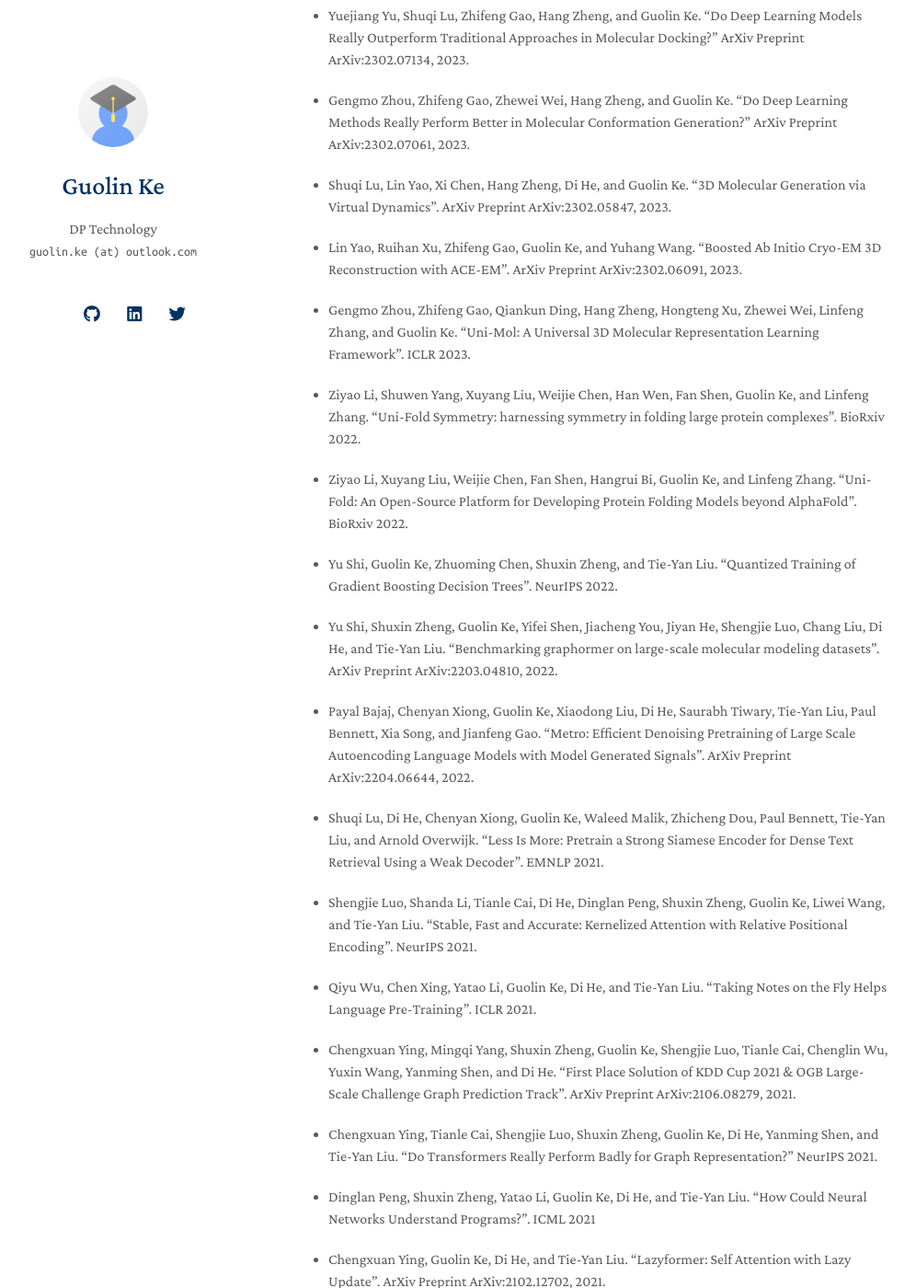
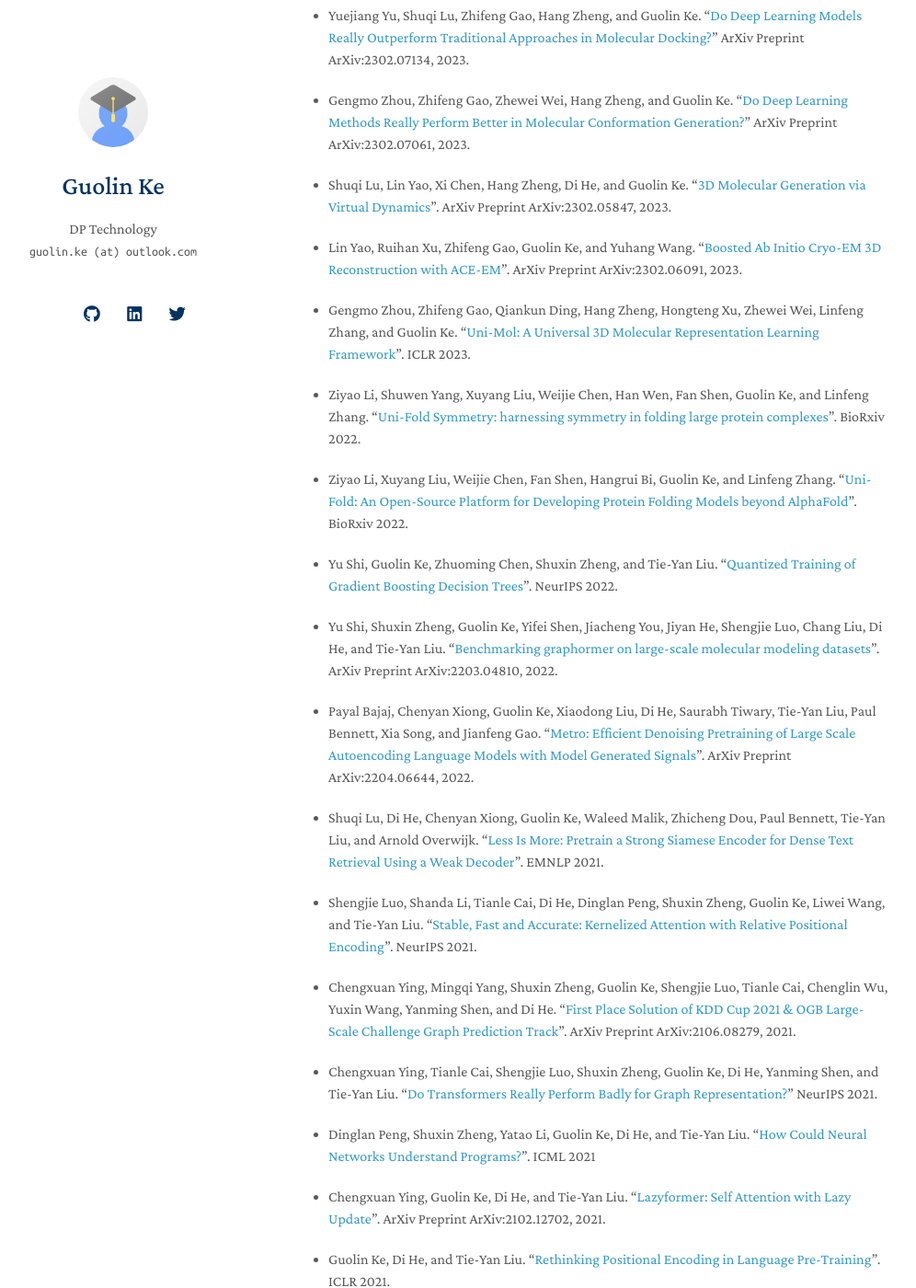
Before and after one commit to guolinke/guolinke.github.io, a Jekyll site: the page built from index.md, in a window 1280 px wide and 1400 px high, scrolled down 658 px. Shown: the whole window at 92% size, without its empty margins (153-1149 px from the left). Built offline with Jekyll 4.4.1, drawn with Linux system fonts in a browser that asks for light colours; nearby versions of some CDN libraries; a style sheet for code colours, icons or effects is not loaded; our own code applies the rules of GitHub Pages for plain Markdown files; part of the change alters nothing that is shown; some of the changed text lies outside the part shown.

```diff
--- a/index.md
+++ b/index.md
@@ -15,52 +15,52 @@ In 2021 & 2022, he led the development of [Uni-Fold](https://github.com/dptech-c
 
 ## Publications
 
-- Jinhua Zhu, Zhenyu He, Ziyao Li, Guolin Ke, and Linfeng Zhang. "Uni-Fold MuSSe: De Novo Protein Complex Prediction with Protein Language Models". BioRxiv 2023.
+- Jinhua Zhu, Zhenyu He, Ziyao Li, Guolin Ke, and Linfeng Zhang. "[Uni-Fold MuSSe: De Novo Protein Complex Prediction with Protein Language Models](https://www.biorxiv.org/content/10.1101/2023.02.14.528571v1)". BioRxiv 2023.
 
-- Yuejiang Yu, Shuqi Lu, Zhifeng Gao, Hang Zheng, and Guolin Ke. "Do Deep Learning Models Really Outperform Traditional Approaches in Molecular Docking?" ArXiv Preprint ArXiv:2302.07134, 2023.
+- Yuejiang Yu, Shuqi Lu, Zhifeng Gao, Hang Zheng, and Guolin Ke. "[Do Deep Learning Models Really Outperform Traditional Approaches in Molecular Docking?](https://arxiv.org/abs/2302.07134)" ArXiv Preprint ArXiv:2302.07134, 2023.
 
-- Gengmo Zhou, Zhifeng Gao, Zhewei Wei, Hang Zheng, and Guolin Ke. "Do Deep Learning Methods Really Perform Better in Molecular Conformation Generation?" ArXiv Preprint ArXiv:2302.07061, 2023.
+- Gengmo Zhou, Zhifeng Gao, Zhewei Wei, Hang Zheng, and Guolin Ke. "[Do Deep Learning Methods Really Perform Better in Molecular Conformation Generation?](https://arxiv.org/abs/2302.07061)" ArXiv Preprint ArXiv:2302.07061, 2023.
 
-- Shuqi Lu, Lin Yao, Xi Chen, Hang Zheng, Di He, and Guolin Ke. "3D Molecular Generation via Virtual Dynamics". ArXiv Preprint ArXiv:2302.05847, 2023.
+- Shuqi Lu, Lin Yao, Xi Chen, Hang Zheng, Di He, and Guolin Ke. "[3D Molecular Generation via Virtual Dynamics](https://arxiv.org/abs/2302.05847)". ArXiv Preprint ArXiv:2302.05847, 2023.
 
-- Lin Yao, Ruihan Xu, Zhifeng Gao, Guolin Ke, and Yuhang Wang. "Boosted Ab Initio Cryo-EM 3D Reconstruction with ACE-EM". ArXiv Preprint ArXiv:2302.06091, 2023.
+- Lin Yao, Ruihan Xu, Zhifeng Gao, Guolin Ke, and Yuhang Wang. "[Boosted Ab Initio Cryo-EM 3D Reconstruction with ACE-EM](https://arxiv.org/abs/2302.06091)". ArXiv Preprint ArXiv:2302.06091, 2023.
 
-- Gengmo Zhou, Zhifeng Gao, Qiankun Ding, Hang Zheng, Hongteng Xu, Zhewei Wei, Linfeng Zhang, and Guolin Ke. "Uni-Mol: A Universal 3D Molecular Representation Learning Framework". ICLR 2023.
+- Gengmo Zhou, Zhifeng Gao, Qiankun Ding, Hang Zheng, Hongteng Xu, Zhewei Wei, Linfeng Zhang, and Guolin Ke. "[Uni-Mol: A Universal 3D Molecular Representation Learning Framework](https://openreview.net/forum?id=6K2RM6wVqKu)". ICLR 2023.
 
-- Ziyao Li, Shuwen Yang, Xuyang Liu, Weijie Chen, Han Wen, Fan Shen, Guolin Ke, and Linfeng Zhang. "Uni-Fold Symmetry: harnessing symmetry in folding large protein complexes". BioRxiv 2022.
+- Ziyao Li, Shuwen Yang, Xuyang Liu, Weijie Chen, Han Wen, Fan Shen, Guolin Ke, and Linfeng Zhang. "[Uni-Fold Symmetry: harnessing symmetry in folding large protein complexes](https://www.biorxiv.org/content/10.1101/2022.08.30.505833.abstract)". BioRxiv 2022.
 
-- Ziyao Li, Xuyang Liu, Weijie Chen, Fan Shen, Hangrui Bi, Guolin Ke, and Linfeng Zhang. "Uni-Fold: An Open-Source Platform for Developing Protein Folding Models beyond AlphaFold". BioRxiv 2022.
+- Ziyao Li, Xuyang Liu, Weijie Chen, Fan Shen, Hangrui Bi, Guolin Ke, and Linfeng Zhang. "[Uni-Fold: An Open-Source Platform for Developing Protein Folding Models beyond AlphaFold](https://www.biorxiv.org/content/10.1101/2022.08.04.502811.abstract)". BioRxiv 2022.
 
-- Yu Shi, Guolin Ke, Zhuoming Chen, Shuxin Zheng, and Tie-Yan Liu. "Quantized Training of Gradient Boosting Decision Trees". NeurIPS 2022.
+- Yu Shi, Guolin Ke, Zhuoming Chen, Shuxin Zheng, and Tie-Yan Liu. "[Quantized Training of Gradient Boosting Decision Trees](https://openreview.net/forum?id=Cd-b50MZ0Gc)". NeurIPS 2022.
 
-- Yu Shi, Shuxin Zheng, Guolin Ke, Yifei Shen, Jiacheng You, Jiyan He, Shengjie Luo, Chang Liu, Di He, and Tie-Yan Liu. "Benchmarking graphormer on large-scale molecular modeling datasets". ArXiv Preprint ArXiv:2203.04810, 2022.
+- Yu Shi, Shuxin Zheng, Guolin Ke, Yifei Shen, Jiacheng You, Jiyan He, Shengjie Luo, Chang Liu, Di He, and Tie-Yan Liu. "[Benchmarking graphormer on large-scale molecular modeling datasets](https://arxiv.org/abs/2203.04810)". ArXiv Preprint ArXiv:2203.04810, 2022.
 
-- Payal Bajaj, Chenyan Xiong, Guolin Ke, Xiaodong Liu, Di He, Saurabh Tiwary, Tie-Yan Liu, Paul Bennett, Xia Song, and Jianfeng Gao. "Metro: Efficient Denoising Pretraining of Large Scale Autoencoding Language Models with Model Generated Signals". ArXiv Preprint ArXiv:2204.06644, 2022.
+- Payal Bajaj, Chenyan Xiong, Guolin Ke, Xiaodong Liu, Di He, Saurabh Tiwary, Tie-Yan Liu, Paul Bennett, Xia Song, and Jianfeng Gao. "[Metro: Efficient Denoising Pretraining of Large Scale Autoencoding Language Models with Model Generated Signals](https://arxiv.org/abs/2204.06644)". ArXiv Preprint ArXiv:2204.06644, 2022.
 
-- Shuqi Lu, Di He, Chenyan Xiong, Guolin Ke, Waleed Malik, Zhicheng Dou, Paul Bennett, Tie-Yan Liu, and Arnold Overwijk. "Less Is More: Pretrain a Strong Siamese Encoder for Dense Text Retrieval Using a Weak Decoder". EMNLP 2021.
+- Shuqi Lu, Di He, Chenyan Xiong, Guolin Ke, Waleed Malik, Zhicheng Dou, Paul Bennett, Tie-Yan Liu, and Arnold Overwijk. "[Less Is More: Pretrain a Strong Siamese Encoder for Dense Text Retrieval Using a Weak Decoder](https://aclanthology.org/2021.emnlp-main.220/)". EMNLP 2021.
 
-- Shengjie Luo, Shanda Li, Tianle Cai, Di He, Dinglan Peng, Shuxin Zheng, Guolin Ke, Liwei Wang, and Tie-Yan Liu. "Stable, Fast and Accurate: Kernelized Attention with Relative Positional Encoding". NeurIPS 2021.
+- Shengjie Luo, Shanda Li, Tianle Cai, Di He, Dinglan Peng, Shuxin Zheng, Guolin Ke, Liwei Wang, and Tie-Yan Liu. "[Stable, Fast and Accurate: Kernelized Attention with Relative Positional Encoding](https://proceedings.neurips.cc/paper/2021/hash/c0f168ce8900fa56e57789e2a2f2c9d0-Abstract.html)". NeurIPS 2021.
 
-- Qiyu Wu, Chen Xing, Yatao Li, Guolin Ke, Di He, and Tie-Yan Liu. "Taking Notes on the Fly Helps Language Pre-Training". ICLR 2021.
+- Chengxuan Ying, Mingqi Yang, Shuxin Zheng, Guolin Ke, Shengjie Luo, Tianle Cai, Chenglin Wu, Yuxin Wang, Yanming Shen, and Di He. "[First Place Solution of KDD Cup 2021 & OGB Large-Scale Challenge Graph Prediction Track](https://arxiv.org/abs/2106.08279)". ArXiv Preprint ArXiv:2106.08279, 2021.
 
-- Chengxuan Ying, Mingqi Yang, Shuxin Zheng, Guolin Ke, Shengjie Luo, Tianle Cai, Chenglin Wu, Yuxin Wang, Yanming Shen, and Di He. "First Place Solution of KDD Cup 2021 & OGB Large-Scale Challenge Graph Prediction Track". ArXiv Preprint ArXiv:2106.08279, 2021.
+- Chengxuan Ying, Tianle Cai, Shengjie Luo, Shuxin Zheng, Guolin Ke, Di He, Yanming Shen, and Tie-Yan Liu. "[Do Transformers Really Perform Badly for Graph Representation?](https://proceedings.neurips.cc/paper/2021/hash/f1c1592588411002af340cbaedd6fc33-Abstract.html)" NeurIPS 2021.
 
-- Chengxuan Ying, Tianle Cai, Shengjie Luo, Shuxin Zheng, Guolin Ke, Di He, Yanming Shen, and Tie-Yan Liu. "Do Transformers Really Perform Badly for Graph Representation?" NeurIPS 2021.
+- Dinglan Peng, Shuxin Zheng, Yatao Li, Guolin Ke, Di He, and Tie-Yan Liu. "[How Could Neural Networks Understand Programs?](https://proceedings.mlr.press/v139/peng21b.html)". ICML 2021
 
-- Dinglan Peng, Shuxin Zheng, Yatao Li, Guolin Ke, Di He, and Tie-Yan Liu. "How Could Neural Networks Understand Programs?". ICML 2021
+- Chengxuan Ying, Guolin Ke, Di He, and Tie-Yan Liu. "[Lazyformer: Self Attention with Lazy Update](https://arxiv.org/abs/2102.12702)". ArXiv Preprint ArXiv:2102.12702, 2021.
 
-- Chengxuan Ying, Guolin Ke, Di He, and Tie-Yan Liu. "Lazyformer: Self Attention with Lazy Update". ArXiv Preprint ArXiv:2102.12702, 2021.
+- Guolin Ke, Di He, and Tie-Yan Liu. "[Rethinking Positional Encoding in Language Pre-Training](https://arxiv.org/abs/2006.15595)". ICLR 2021.
 
-- Guolin Ke, Di He, and Tie-Yan Liu. "Rethinking Positional Encoding in Language Pre-Training". ICLR 2021.
+- Qiyu Wu, Chen Xing, Yatao Li, Guolin Ke, Di He, and Tie-Yan Liu. "[Taking Notes on the Fly Helps Language Pre-Training](https://openreview.net/forum?id=lU5Rs_wCweN)". ICLR 2021.
 
-- Zhenhui Xu, Linyuan Gong, Guolin Ke, Di He, Shuxin Zheng, Liwei Wang, Jiang Bian, and Tie-Yan Liu. "Mc-Bert: Efficient Language Pre-Training via a Meta Controller". ArXiv Preprint ArXiv:2006.05744, 2020.
+- Zhenhui Xu, Linyuan Gong, Guolin Ke, Di He, Shuxin Zheng, Liwei Wang, Jiang Bian, and Tie-Yan Liu. "[Mc-Bert: Efficient Language Pre-Training via a Meta Controller](https://arxiv.org/abs/2006.05744)". ArXiv Preprint ArXiv:2006.05744, 2020.
 
-- Mingqing Xiao, Shuxin Zheng, Chang Liu, Yaolong Wang, Di He, Guolin Ke, Jiang Bian, Zhouchen Lin, and Tie-Yan Liu. "Invertible Image Rescaling". ECCV 2020.
+- Mingqing Xiao, Shuxin Zheng, Chang Liu, Yaolong Wang, Di He, Guolin Ke, Jiang Bian, Zhouchen Lin, and Tie-Yan Liu. "[Invertible Image Rescaling](https://link.springer.com/chapter/10.1007/978-3-030-58452-8_8)". ECCV 2020.
 
-- Zhenhui Xu, Guolin Ke, Jia Zhang, Jiang Bian, and Tie-Yan Liu. "Light Multi-Segment Activation for Model Compression". In AAAI 2020.
+- Zhenhui Xu, Guolin Ke, Jia Zhang, Jiang Bian, and Tie-Yan Liu. "[Light Multi-Segment Activation for Model Compression](https://ojs.aaai.org/index.php/AAAI/article/view/6128)". In AAAI 2020.
 
-- Guolin Ke, Zhenhui Xu, Jia Zhang, Jiang Bian, and Tie-Yan Liu. "DeepGBM: A Deep Learning Framework Distilled by GBDT for Online Prediction Tasks". KDD 2019.
+- Guolin Ke, Zhenhui Xu, Jia Zhang, Jiang Bian, and Tie-Yan Liu. "[DeepGBM: A Deep Learning Framework Distilled by GBDT for Online Prediction Tasks](https://dl.acm.org/doi/abs/10.1145/3292500.3330858)". KDD 2019.
 
-- Guolin Ke, Qi Meng, Thomas Finley, Taifeng Wang, Wei Chen, Weidong Ma, Qiwei Ye, and Tie-Yan Liu. "LightGBM: A Highly Efficient Gradient Boosting Decision Tree". NeurIPS 2017.
+- Guolin Ke, Qi Meng, Thomas Finley, Taifeng Wang, Wei Chen, Weidong Ma, Qiwei Ye, and Tie-Yan Liu. "[LightGBM: A Highly Efficient Gradient Boosting Decision Tree](https://proceedings.neurips.cc/paper/2017/hash/6449f44a102fde848669bdd9eb6b76fa-Abstract.html)". NeurIPS 2017.
 
-- Qi Meng, Guolin Ke, Taifeng Wang, Wei Chen, Qiwei Ye, Zhi-Ming Ma, and Tie-Yan Liu. "A Communication-Efficient Parallel Algorithm for Decision Tree". NeurIPS 2016.
+- Qi Meng, Guolin Ke, Taifeng Wang, Wei Chen, Qiwei Ye, Zhi-Ming Ma, and Tie-Yan Liu. "[A Communication-Efficient Parallel Algorithm for Decision Tree](https://proceedings.neurips.cc/paper/2016/hash/10a5ab2db37feedfdeaab192ead4ac0e-Abstract.html)". NeurIPS 2016.
```
